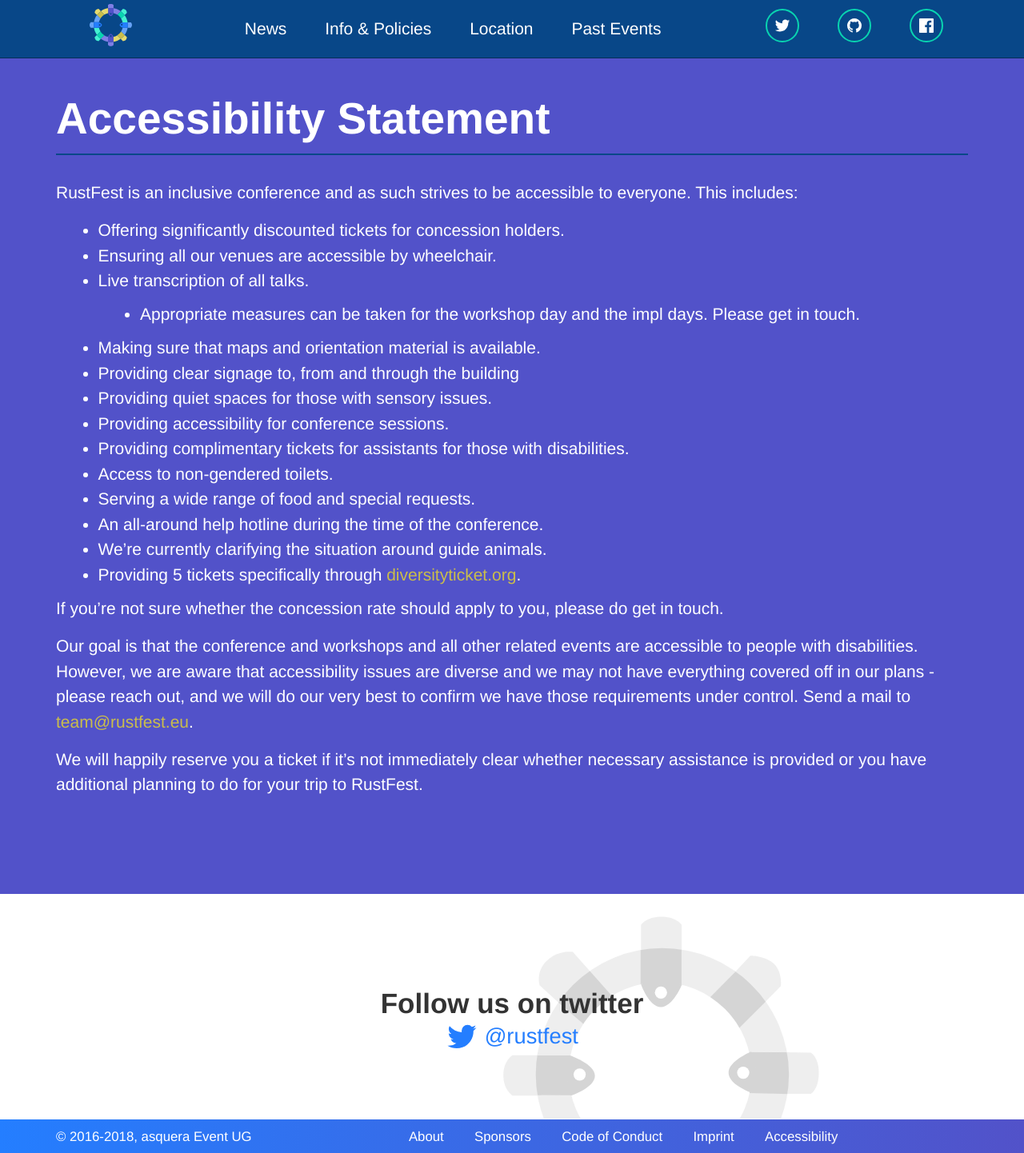
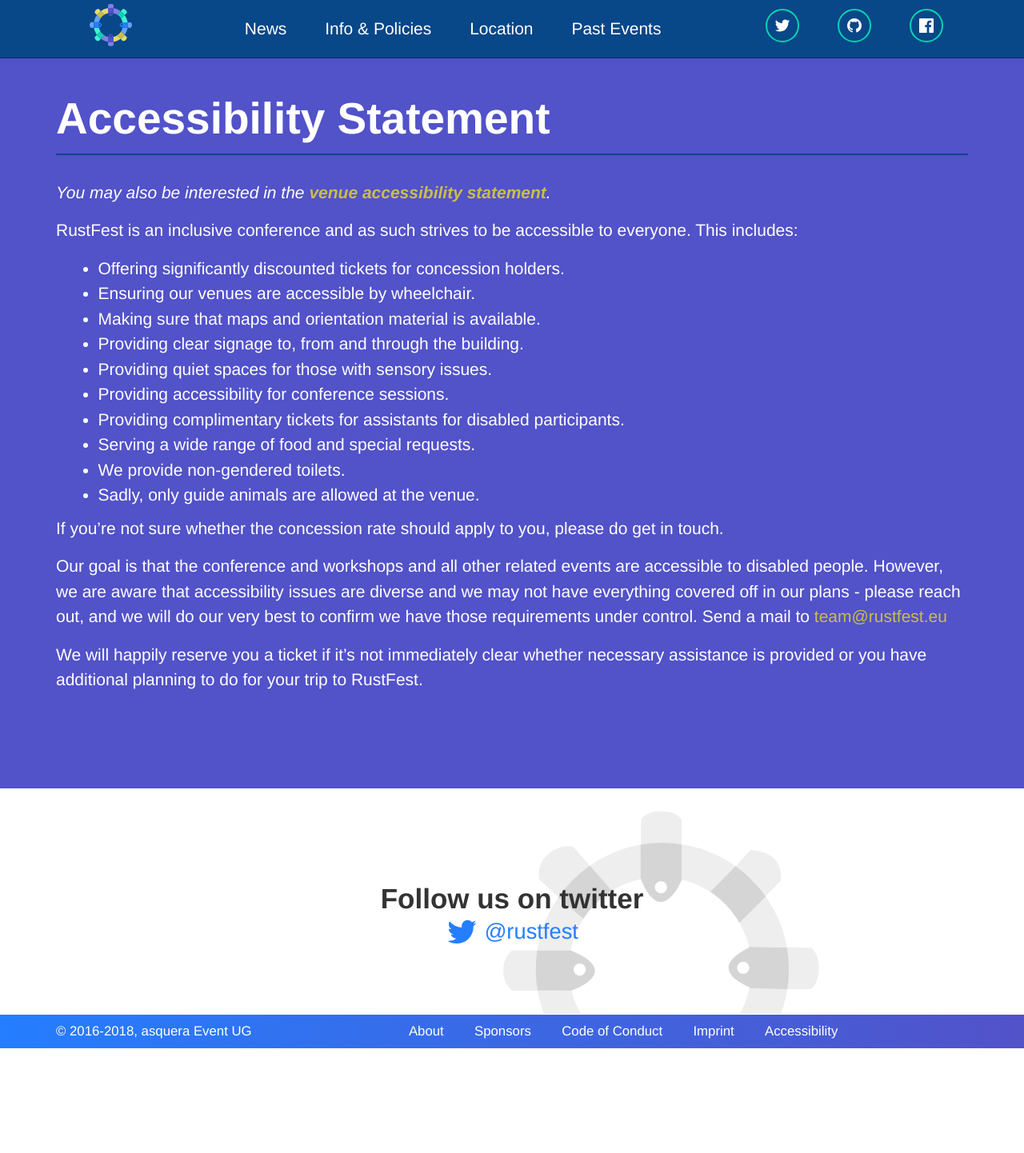
Before and after one commit to RustFestEU/rome.rustfest.eu, a Jekyll site: the page built from accessibility.md, in a window 1280 px wide. Shown: the whole page at 80% size. Built offline with Jekyll 4.4.1, drawn with Linux system fonts in a browser that asks for light colours; nearby versions of some CDN libraries; after the commit the page ends 1311 px from its top, so only the background shows below that.

Commit message:
Revert "Accessibility and policies page"

```diff
--- a/accessibility.md
+++ b/accessibility.md
@@ -4,25 +4,23 @@
 title: Accessibility Statement
 ---
 
+*You may also be interested in the [**venue accessibility statement**](http://www.focusterra.ethz.ch/en/your-visit.html).*
+
 RustFest is an inclusive conference and as such strives to be accessible to everyone. This includes:
 
 * Offering significantly discounted tickets for concession holders.
-* Ensuring all our venues are accessible by wheelchair.
-* Live transcription of all talks.
-    - Appropriate measures can be taken for the workshop day and the impl days. Please get in touch.
+* Ensuring our venues are accessible by wheelchair.
 * Making sure that maps and orientation material is available.
-* Providing clear signage to, from and through the building
+* Providing clear signage to, from and through the building.
 * Providing quiet spaces for those with sensory issues.
 * Providing accessibility for conference sessions.
-* Providing complimentary tickets for assistants for those with disabilities.
-* Access to non-gendered toilets.
+* Providing complimentary tickets for assistants for disabled participants.
 * Serving a wide range of food and special requests.
-* An all-around help hotline during the time of the conference.
-* We're currently clarifying the situation around guide animals.
-* Providing 5 tickets specifically through [diversityticket.org](https://diversitytickets.org).
+* We provide non-gendered toilets.
+* Sadly, only guide animals are allowed at the venue.
 
-If you’re not sure whether the concession rate should apply to you, please do get in touch.
+If you're not sure whether the concession rate should apply to you, please do get in touch.
 
-Our goal is that the conference and workshops and all other related events are accessible to people with disabilities. However, we are aware that accessibility issues are diverse and we may not have everything covered off in our plans - please reach out, and we will do our very best to confirm we have those requirements under control. Send a mail to [team@rustfest.eu](mailto:team@rustfest.eu).
+Our goal is that the conference and workshops and all other related events are accessible to disabled people. However, we are aware that accessibility issues are diverse and we may not have everything covered off in our plans - please reach out, and we will do our very best to confirm we have those requirements under control. Send a mail to [team@rustfest.eu](mailto:team@rustfest.eu)
 
-We will happily reserve you a ticket if it’s not immediately clear whether necessary assistance is provided or you have additional planning to do for your trip to RustFest.
+We will happily reserve you a ticket if it's not immediately clear whether necessary assistance is provided or you have additional planning to do for your trip to RustFest.
```
Also changed, not shown: info.md (deleted, +0 -18 lines), parents.md (deleted, +0 -9 lines).
